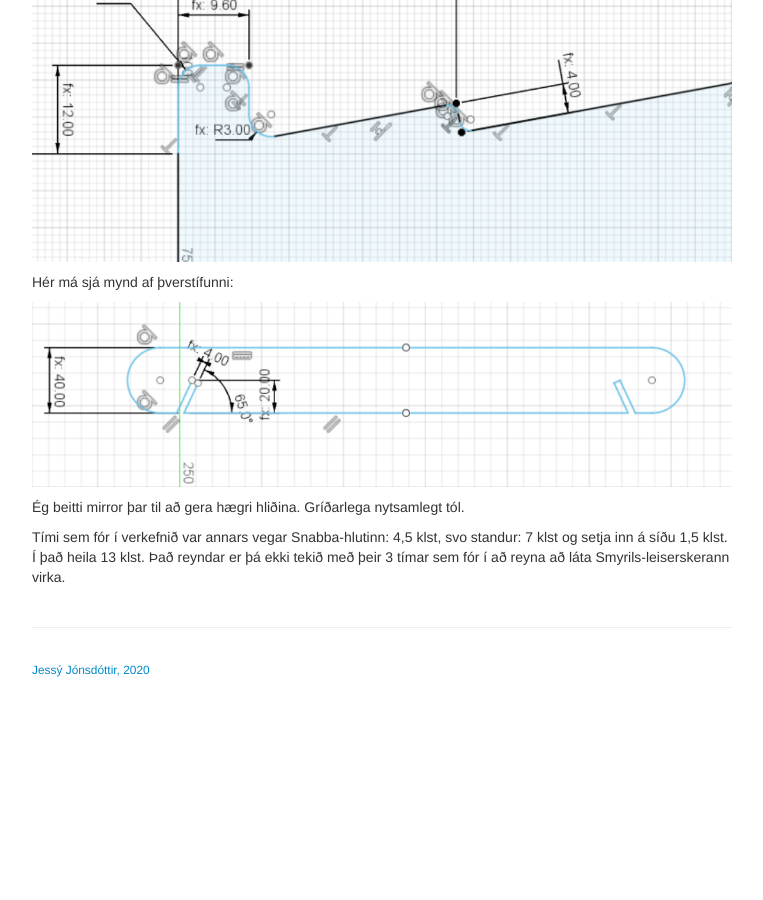
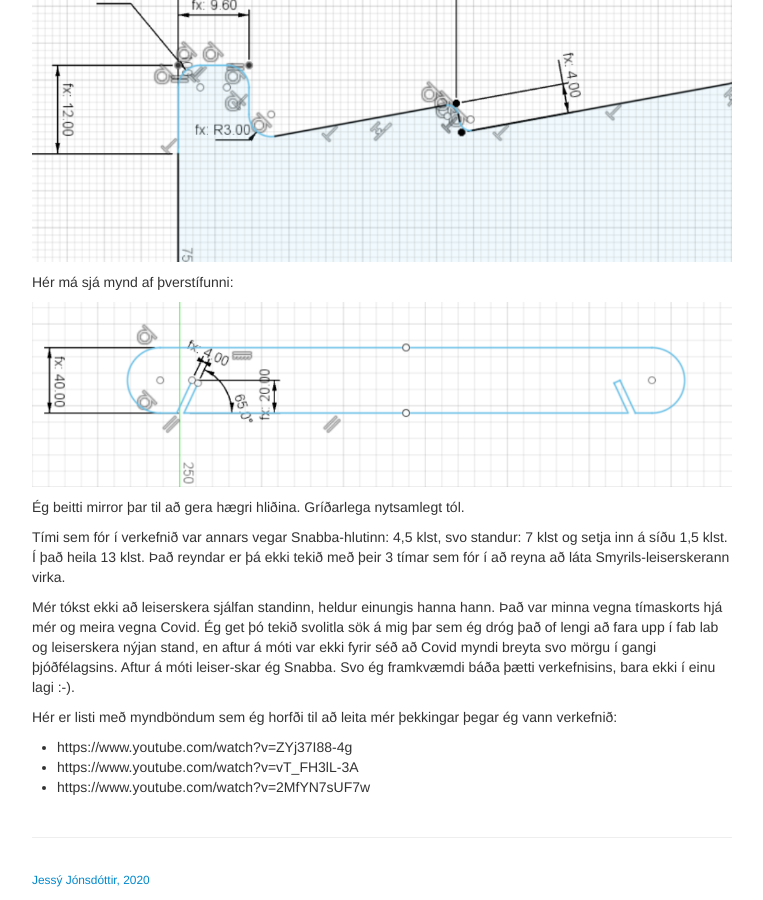
Before and after one commit to jessyjonsdottir/heimasida, a Jekyll site: the page built from sidur/verkefni2.md, in a window 1280 px wide and 900 px high, scrolled down 3697 px. Shown: the whole window, without its empty margins (258-1021 px from the left). Built offline with Jekyll 4.4.1, drawn with Linux system fonts in a browser that asks for light colours; our own code applies the rules of GitHub Pages for plain Markdown files; before the commit the page ends 4387 px from its top, so only the background shows below that.

Commit message:
verkefni ítarlegra

```diff
--- a/sidur/verkefni2.md
+++ b/sidur/verkefni2.md
@@ -37,3 +37,11 @@ Hér má sjá mynd af þverstífunni:
 Ég beitti mirror þar til að gera hægri hliðina. Gríðarlega nytsamlegt tól.
 
 Tími sem fór í verkefnið var annars vegar Snabba-hlutinn: 4,5 klst, svo standur: 7 klst og setja inn á síðu 1,5 klst. Í það heila 13 klst. Það reyndar er þá ekki tekið með þeir 3 tímar sem fór í að reyna að láta Smyrils-leiserskerann virka.
+
+Mér tókst ekki að leiserskera sjálfan standinn, heldur einungis hanna hann. Það var minna vegna tímaskorts hjá mér og meira vegna Covid. Ég get þó tekið svolitla sök á mig þar sem ég dróg það of lengi að fara upp í fab lab og leiserskera nýjan stand, en aftur á móti var ekki fyrir séð að Covid myndi breyta svo mörgu í gangi þjóðfélagsins.
+Aftur á móti leiser-skar ég Snabba. Svo ég framkvæmdi báða þætti verkefnisins, bara ekki í einu lagi :-).
+
+Hér er listi með myndböndum sem ég horfði til að leita mér þekkingar þegar ég vann verkefnið:
+- https://www.youtube.com/watch?v=ZYj37I88-4g
+- https://www.youtube.com/watch?v=vT_FH3lL-3A
+- https://www.youtube.com/watch?v=2MfYN7sUF7w
```
Also changed, not shown: sidur/lv.md (+2 -0 lines), sidur/verkefni1.md (+2 -0 lines), sidur/verkefni3.md (+7 -0 lines).
